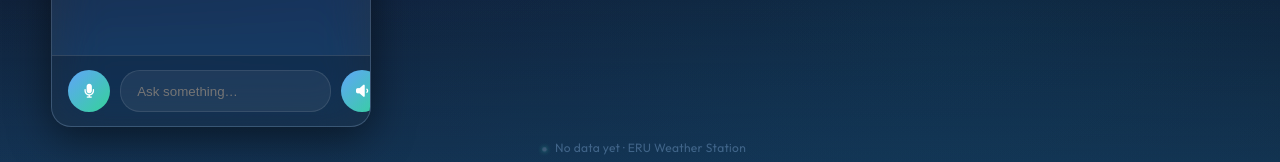
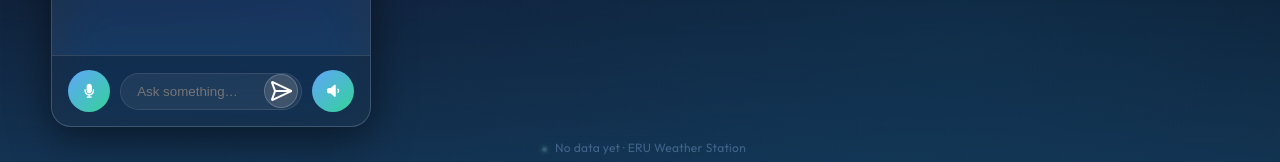
Before and after one commit to weatherstationeru/weather-station-web, a Next.js app: page / in a window 1280 px wide. Both pictures are taken after a click on the element 81 px from the left and 738 px from the top of the page. Shown: the part 621-783 px from the top of the page. Built offline with nearby package versions, Linux system fonts and the light colour scheme; no server answers; the database is empty.

Commit message:
fix: enhance AI Arabic conversational quality and font rendering

```diff
--- a/app/page.tsx
+++ b/app/page.tsx
@@ -18,6 +18,7 @@ import { sendChatMessage } from '../lib/chatApi';
 import type { ChatMessage } from '../lib/chatApi';
 import type { WeatherRow } from '../types/weather';
 import NavMenu from './components/NavMenu';
+import { SendHorizontal, Loader2 } from 'lucide-react';
 
 // ─── Web Speech API types (not bundled in Next.js tslib by default) ───────────
 interface SpeechRecognitionResult {
@@ -384,6 +385,7 @@ export default function Dashboard() {
               <i className={`fas ${isListening ? 'fa-stop' : 'fa-microphone'}`}></i>
             </button>
 
+            <div style={{ position: 'relative', display: 'flex', alignItems: 'center', flex: 1, minWidth: 0 }}>
               <input
                 type="text"
                 placeholder={isListening ? 'Listening…' : 'Ask something…'}
@@ -391,7 +393,33 @@ export default function Dashboard() {
                 disabled={isChatLoading || isListening}
                 onChange={(e) => setChatInput(e.target.value)}
                 onKeyDown={(e) => e.key === 'Enter' && handleSend()}
+                style={{ paddingRight: '44px', width: '100%', boxSizing: 'border-box' }}
               />
+              <button
+                onClick={handleSend}
+                disabled={isChatLoading}
+                className="hover:bg-blue-500/20 hover:border-blue-500/50 transition-all"
+                style={{
+                  position: 'absolute',
+                  right: '4px',
+                  width: '34px',
+                  height: '34px',
+                  background: 'rgba(255, 255, 255, 0.1)',
+                  backdropFilter: 'blur(12px)',
+                  border: '1px solid rgba(255, 255, 255, 0.2)',
+                  borderRadius: '50%',
+                  display: 'flex',
+                  justifyContent: 'center',
+                  alignItems: 'center',
+                }}
+              >
+                {isChatLoading ? (
+                  <Loader2 className="w-4 h-4 animate-spin text-white" />
+                ) : (
+                  <SendHorizontal className="w-4 h-4 text-white" style={{ marginLeft: '-1px' }} />
+                )}
+              </button>
+            </div>
 
             {/* Speaker toggle — mute/unmute AI voice */}
             <button
@@ -400,11 +428,6 @@ export default function Dashboard() {
               title={ttsEnabled ? 'Mute AI voice' : 'Unmute AI voice'}
             >
               <i className={`fas ${isSpeaking ? 'fa-volume-high' : ttsEnabled ? 'fa-volume-low' : 'fa-volume-xmark'}`}></i>
-            </button>
-
-            {/* Send button */}
-            <button onClick={handleSend} disabled={isChatLoading}>
-              <i className={`fas ${isChatLoading ? 'fa-spinner fa-spin' : 'fa-paper-plane'}`}></i>
             </button>
           </div>
         </div>
```
Lines whose indentation alone changed are shown as unchanged.
